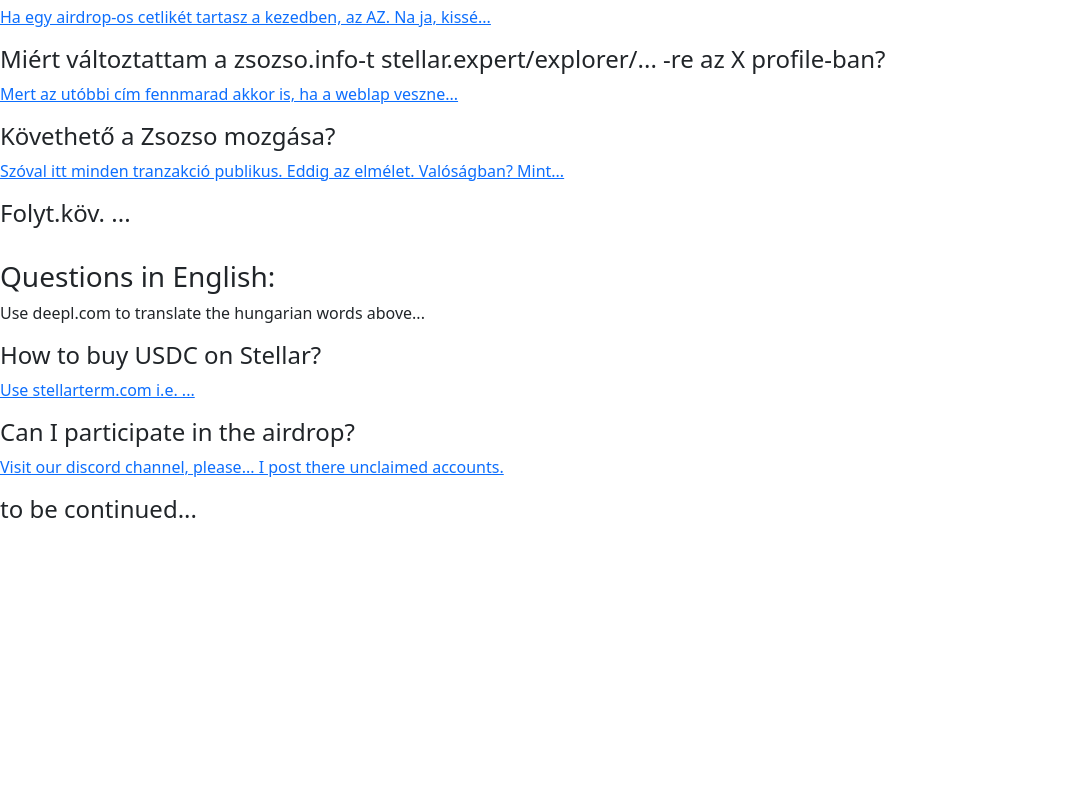
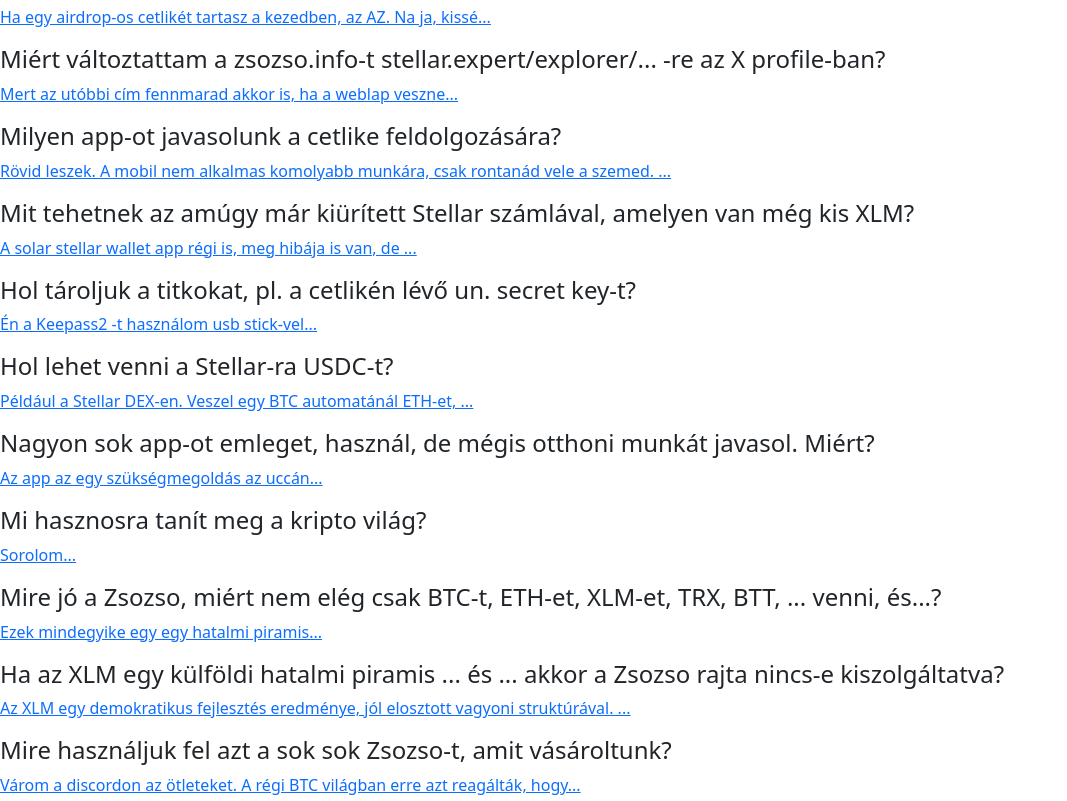
Before and after one commit to ifinta/zsozso-webpage, a website built with Parcel: page faq.html in a window 1280 px wide. Shown: the part 684-1485 px from the top of the page, without its empty margins (0-1067 px from the left). Before the commit the page ends 1216 px from the top, so only its background shows below. Built offline with nearby package versions, Linux system fonts and the light colour scheme.

Commit message:
Néhány újabb kérdés...

```diff
--- a/faq.html
+++ b/faq.html
@@ -29,11 +29,20 @@
   <h4>Miként lehet a Zsozso-t megadóztatni?</h4> <p><a href="https://twitter.com/ZsozsoOnStellar/status/1772860893463752741" target="_blank">Tartok attól, hogy SEHOGY...</a> </p>
   <h4>Van-e a Zsozso-nak papír formája?</h4> <p><a href="https://twitter.com/ZsozsoOnStellar/status/1773084034375012691" target="_blank">Ha egy airdrop-os cetlikét tartasz a kezedben, az AZ. Na ja, kissé...</a> </p>
   <h4>Miért változtattam a zsozso.info-t stellar.expert/explorer/... -re az X profile-ban?</h4> <p><a href="https://twitter.com/ZsozsoOnStellar/status/1773101364043768232" target="_blank">Mert az utóbbi cím fennmarad akkor is, ha a weblap veszne...</a> </p>
-  <h4>Követhető a Zsozso mozgása?</h4> <p><a href="https://twitter.com/ZsozsoOnStellar/status/1773992975455940939" target="_blank">Szóval itt minden tranzakció publikus. Eddig az elmélet. Valóságban? Mint...</a> </p>
+  <h4>Milyen app-ot javasolunk a cetlike feldolgozására?</h4> <p><a href="https://twitter.com/ZsozsoOnStellar/status/1777566161338593731" target="_blank">Rövid leszek. A mobil nem alkalmas komolyabb munkára, csak rontanád vele a szemed. ...</a> </p>
+  <h4>Mit tehetnek az amúgy már kiürített Stellar számlával, amelyen van még kis XLM?</h4> <p><a href="https://twitter.com/ZsozsoOnStellar/status/1777572160610926692" target="_blank">A solar stellar wallet app régi is, meg hibája is van, de ...</a> </p>
+  <h4>Hol tároljuk a titkokat, pl. a cetlikén lévő un. secret key-t?</h4> <p><a href="https://twitter.com/ZsozsoOnStellar/status/1777576696104796482" target="_blank">Én a Keepass2 -t használom usb stick-vel...</a> </p>
+  <h4>Hol lehet venni a Stellar-ra USDC-t?</h4> <p><a href="https://twitter.com/ZsozsoOnStellar/status/1777578713313333618" target="_blank">Például a Stellar DEX-en. Veszel egy BTC automatánál ETH-et, ...</a> </p>
+  <h4>Nagyon sok app-ot emleget, használ, de mégis otthoni munkát javasol. Miért?</h4> <p><a href="https://twitter.com/ZsozsoOnStellar/status/1777579936326259027" target="_blank">Az app az egy szükségmegoldás az uccán...</a> </p>
+  <h4>Mi hasznosra tanít meg a kripto világ?</h4> <p><a href="https://twitter.com/ZsozsoOnStellar/status/1777583565183623369" target="_blank">Sorolom...</a> </p>
+  <h4>Mire jó a Zsozso, miért nem elég csak BTC-t, ETH-et, XLM-et, TRX, BTT, ... venni, és...?</h4> <p><a href="https://twitter.com/ZsozsoOnStellar/status/1777586986976501979" target="_blank">Ezek mindegyike egy egy hatalmi piramis...</a> </p>
+  <h4>Ha az XLM egy külföldi hatalmi piramis ... és ... akkor a Zsozso rajta nincs-e kiszolgáltatva?</h4> <p><a href="https://twitter.com/ZsozsoOnStellar/status/1777591773088379378" target="_blank">Az XLM egy demokratikus fejlesztés eredménye, jól elosztott vagyoni struktúrával. ...</a> </p>
+  <h4>Mire használjuk fel azt a sok sok Zsozso-t, amit vásároltunk?</h4> <p><a href="https://twitter.com/ZsozsoOnStellar/status/1777599838063874518" target="_blank">Várom a discordon az ötleteket. A régi BTC világban erre azt reagálták, hogy...</a> </p>
   <h4>Folyt.köv. ...</h4>
   <br/>
   <h3>Questions in English:</h3><p>Use deepl.com to translate the hungarian words above...</p>
   <h4>How to buy USDC on Stellar?</h4> <p><a href="https://twitter.com/ZsozsoOnStellar/status/1766455775558295859/photo/1" target="_blank">Use stellarterm.com i.e. ...</a> </p>
   <h4>Can I participate in the airdrop?</h4> <p><a href="https://discord.gg/CvsGETXYJH" target="_blank">Visit our discord channel, please... I post there unclaimed accounts.</a> </p>
+  <h4>Why is Stellar a web3 system?</h4> <p><a href="https://twitter.com/ifinta66/status/1777230818781397124" target="_blank">An example. X (former twitter, a web2 app') will be constrained in Brasil ...</a> </p>
   <h4>to be continued...</h4>
 </body>
```
